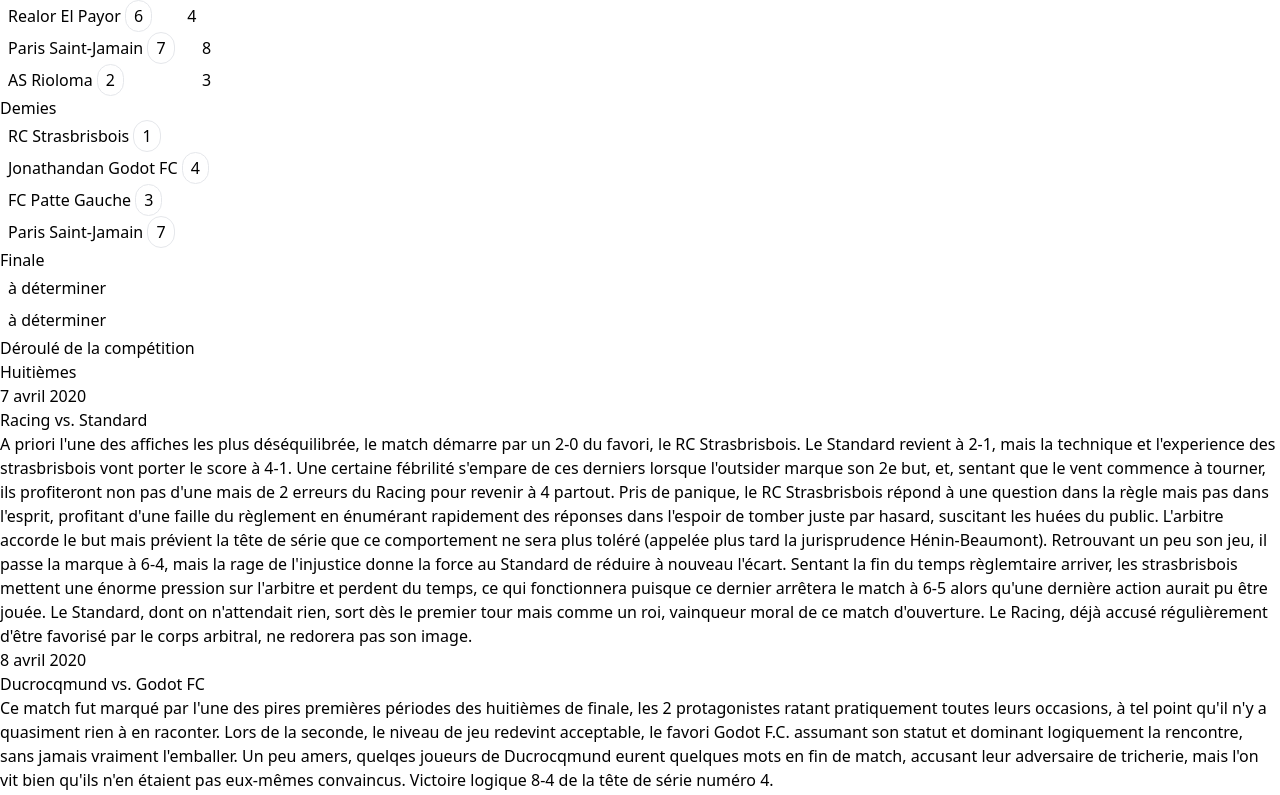
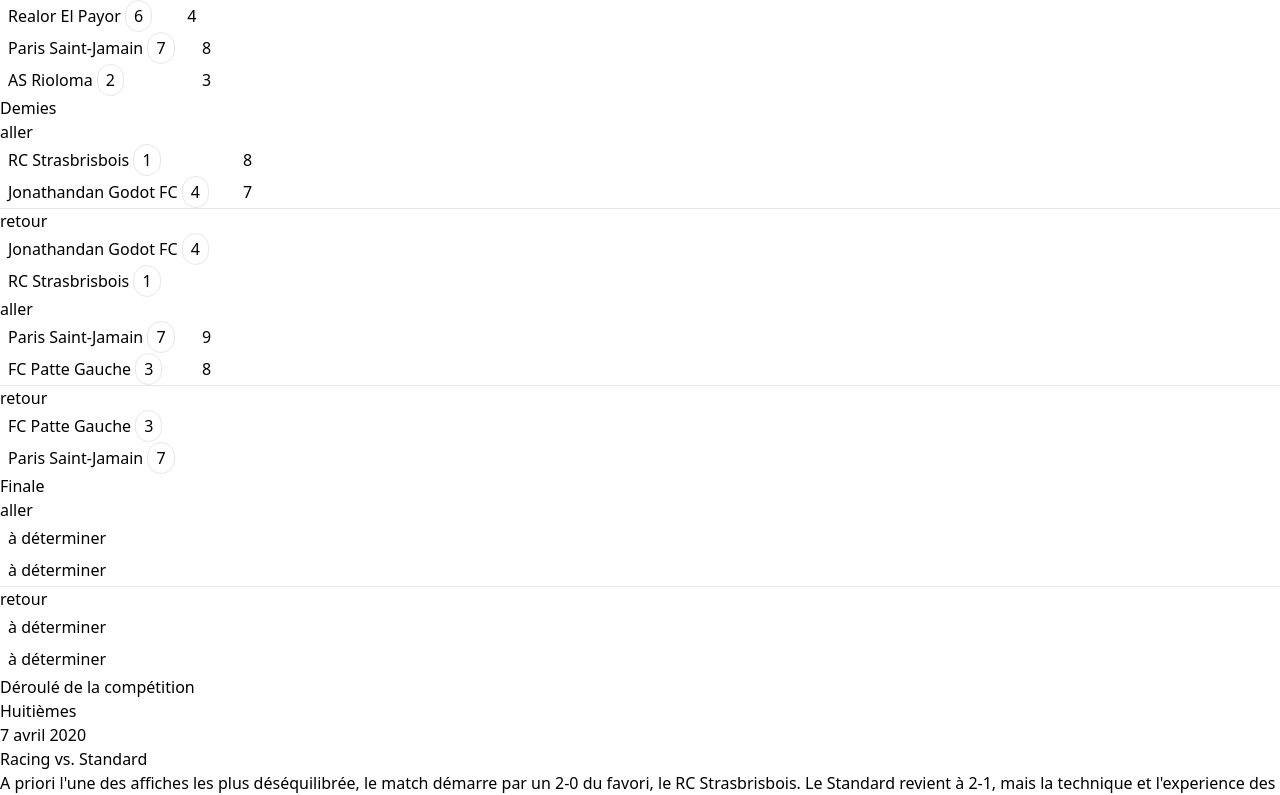
Before and after one commit to AlfredWallace/LeGrandTournoiDeLAfterFoot, a Vue app: page / in a window 1280 px wide. Shown: the part 768-1563 px from the top of the page. Built offline with nearby package versions, Linux system fonts and the light colour scheme.

Commit message:
Refactoring to take into account semi-finals and finals, played on two legs

```diff
--- a/src/App.vue
+++ b/src/App.vue
@@ -79,7 +79,8 @@ export default {
       return [
         new Match(
           16,
-          1,
+          0,
+          null,
           new Date(2020, 3, 7),
           new Side(this.teams.gbr, 6),
           new Side(this.teams.max, 5),
@@ -93,7 +94,8 @@ export default {
         ),
         new Match(
           16,
-          2,
+          1,
+          null,
           new Date(2020, 3, 9),
           new Side(this.teams.edm, 4),
           new Side(this.teams.kdi, 7),
@@ -108,7 +110,8 @@ export default {
         ),
         new Match(
           16,
-          3,
+          2,
+          null,
           new Date(2020, 3, 15),
           new Side(this.teams.dpe, 8),
           new Side(this.teams.jth, 7),
@@ -119,7 +122,8 @@ export default {
         ),
         new Match(
           16,
-          4,
+          3,
+          null,
           new Date(2020, 3, 8),
           new Side(this.teams.pdu, 4),
           new Side(this.teams.jmh, 8),
@@ -129,7 +133,8 @@ export default {
         ),
         new Match(
           16,
-          5,
+          4,
+          null,
           new Date(2020, 3, 16),
           new Side(this.teams.jro, 11),
           new Side(this.teams.aro, 4),
@@ -139,7 +144,8 @@ export default {
         ),
         new Match(
           16,
-          6,
+          5,
+          null,
           new Date(2020, 3, 14),
           new Side(this.teams.fpi, 7),
           new Side(this.teams.llp, 9),
@@ -157,7 +163,8 @@ export default {
         ),
         new Match(
           16,
-          7,
+          6,
+          null,
           new Date(2020, 3, 10),
           new Side(this.teams.nja, 10),
           new Side(this.teams.lch, 2),
@@ -169,7 +176,8 @@ export default {
         ),
         new Match(
           16,
-          8,
+          7,
+          null,
           new Date(2020, 3, 13),
           new Side(this.teams.pve, 3),
           new Side(this.teams.dri, 9),
@@ -181,7 +189,8 @@ export default {
         ),
         new Match(
           8,
-          1,
+          0,
+          null,
           new Date(2020, 3, 20),
           new Side(this.teams.gbr, 9),
           new Side(this.teams.kdi, 8),
@@ -198,7 +207,8 @@ export default {
         ),
         new Match(
           8,
-          2,
+          1,
+          null,
           new Date(2020, 3, 22),
           new Side(this.teams.dpe, 7),
           new Side(this.teams.jmh, 8),
@@ -216,7 +226,8 @@ export default {
         ),
         new Match(
           8,
-          3,
+          2,
+          null,
           new Date(2020, 3, 21),
           new Side(this.teams.jro, 8),
           new Side(this.teams.llp, 4),
@@ -227,7 +238,8 @@ export default {
         ),
         new Match(
           8,
-          4,
+          3,
+          null,
           new Date(2020, 3, 23),
           new Side(this.teams.nja, 8),
           new Side(this.teams.dri, 3),
@@ -243,28 +255,38 @@ export default {
             " La bronca descendant des tribunes est spectaculaire, mais justifiée. Messieurs de la Rioloma, le sport ne vous dit pas merci. Dans les couloirs, les organisateurs sont remontés et les sanctions des instances pourraient tomber" +
             " rapidement. L'amende, et je ne parle pas que d'argent, pourrait être salée."
         ),
-        new Match(4, 1, null, new Side(this.teams.gbr, null), new Side(this.teams.jmh, null), ""),
-        new Match(4, 2, null, new Side(this.teams.jro, null), new Side(this.teams.nja, null), ""),
-        new Match(2, 1, null, null, null, "")
+        // TODO aller FCS reçoit JGFC : 0-1 / 0-2 chaud / 1-2 / 2-2 / 3-2 / 4-2 / 5-2 énorme but magnifique / 6-2 / 6-3 l'espoir renaît / 7-3 contre ultra rapide / 7-4 / 7-5 / 8-5 but à domicile / 8-6 la fin approche / 8-7 beau résultat
+        new Match(4, 0, 0, new Date(2020, 3, 28), new Side(this.teams.gbr, 8), new Side(this.teams.jmh, 7), "Résumé à venir."),
+        new Match(4, 0, 1, new Date(2020, 3, 30), new Side(this.teams.jmh, null), new Side(this.teams.gbr, null), ""),
+        // TODO aller PSJ reçoit FCPG : 0-1 d'entrée / 1-1 beau but / 1-2 / 2-2 arbitrage un peu domicile / 2-3 / 3-3 but maison / 3-4 direct après / 5-4 incroyable but du rond central / 5-5 égalisation dans la confusion
+        // TODO 5-6 grosse perf du FCPG / 6-6 / 6-7 ohlala / 7-7 gros gros match coup pour coup saibo / 7-8 on entre dans temps additionnel / 8-8 incroyable / 9-8 SUR LE FIL
+        new Match(4, 1, 0, new Date(2020, 3, 27), new Side(this.teams.nja, 9), new Side(this.teams.jro, 8), "Résumé à venir."),
+        new Match(4, 1, 1, new Date(2020, 3, 29), new Side(this.teams.jro, null), new Side(this.teams.nja, null), ""),
+        new Match(2, 0, 0, null, null, null, ""),
+        new Match(2, 0, 1, null, null, null, "")
       ];
     },
     rounds() {
       return [
         new Round(
           "Huitièmes",
-          this.matches.filter(match => match.round === 16)
+          this.matches.filter(match => match.round === 16),
+          false
         ),
         new Round(
           "Quarts",
-          this.matches.filter(match => match.round === 8)
+          this.matches.filter(match => match.round === 8),
+          false
         ),
         new Round(
           "Demies",
-          this.matches.filter(match => match.round === 4)
+          this.matches.filter(match => match.round === 4),
+          true
         ),
         new Round(
           "Finale",
-          this.matches.filter(match => match.round === 2)
+          this.matches.filter(match => match.round === 2),
+          true
         )
       ];
     }
--- /dev/null
+++ b/src/components/BracketLeggedMatchesComponent.vue
@@ -0,0 +1,55 @@
+<template>
+  <div class="shadow-md my-2 font-mono border border-solid p-1">
+    <div v-if="this.leggedMatch.length > 0">
+      <div v-for="(match, index) in leggedMatch" :key="index">
+        <h4 class="text-xs italic text-gray-600">{{ match.legOrder === 0 ? "aller" : "retour" }}</h4>
+        <table class="w-full overflow-hidden">
+          <tbody>
+            <BracketSideComponent :side="match.home" :side-wins="isOver && ((firstTeamWins && index === 0) || (!firstTeamWins && index === 1))"></BracketSideComponent>
+            <BracketSideComponent :side="match.away" :side-wins="isOver && ((firstTeamWins && index === 1) || (!firstTeamWins && index === 0))"></BracketSideComponent>
+          </tbody>
+        </table>
+        <hr v-if="index === 0" class="my-2" />
+      </div>
+    </div>
+  </div>
+</template>
+
+<script>
+import BracketSideComponent from "./BracketSideComponent";
+export default {
+  name: "BracketLeggedMatchesComponent",
+  components: { BracketSideComponent },
+  props: {
+    leggedMatch: {
+      type: Array,
+      required: true
+    }
+  },
+  computed: {
+    isOver() {
+      return (
+        this.leggedMatch[0].home &&
+        this.leggedMatch[0].away &&
+        this.leggedMatch[0].home.score !== null &&
+        this.leggedMatch[1].home.score !== null &&
+        this.leggedMatch[0].away.score !== null &&
+        this.leggedMatch[1].away.score !== null
+      );
+    },
+    firstTeamScore() {
+      return this.leggedMatch[0].home.score + this.leggedMatch[1].away.score;
+    },
+    secondTeamScore() {
+      return this.leggedMatch[0].away.score + this.leggedMatch[1].home.score;
+    },
+    firstTeamWins() {
+      return (
+        this.firstTeamScore > this.secondTeamScore || (this.firstTeamScore === this.secondTeamScore && this.leggedMatch[1].away.score > this.leggedMatch[0].away.score)
+      );
+    }
+  }
+};
+</script>
+
+<style scoped></style>
--- a/src/components/BracketMatchComponent.vue
+++ b/src/components/BracketMatchComponent.vue
@@ -1,9 +1,9 @@
 <template>
-  <div class="shadow-md my-2 table-fixed font-mono border border-solid">
+  <div class="shadow-md my-2 font-mono border border-solid">
     <table class="w-full overflow-hidden">
       <tbody>
-        <BracketSideComponent :side="match.home" :otherSideScore="match.away ? match.away.score : null"></BracketSideComponent>
-        <BracketSideComponent :side="match.away" :otherSideScore="match.home ? match.home.score : null"></BracketSideComponent>
+        <BracketSideComponent :side="match.home" :side-wins="firstTeamWins"></BracketSideComponent>
+        <BracketSideComponent :side="match.away" :side-wins="!firstTeamWins"></BracketSideComponent>
       </tbody>
     </table>
   </div>
@@ -23,6 +23,11 @@ export default {
       type: Match,
       required: true
     }
+  },
+  computed: {
+    firstTeamWins() {
+      return this.match.home.score > this.match.away.score;
+    }
   }
 };
 </script>
--- a/src/components/BracketRoundComponent.vue
+++ b/src/components/BracketRoundComponent.vue
@@ -3,8 +3,11 @@
     <h3 class="shadow-lg p-2 mb-2 border border-solid font-semibold text-xl">
       {{ round.title }}
     </h3>
-    <div class="flex flex-col justify-around flex-grow">
+    <div class="flex flex-col justify-around flex-grow" v-if="!round.legged">
       <BracketMatchComponent v-for="(match, index) in orderedMatches" :key="index" :match="match"></BracketMatchComponent>
+    </div>
+    <div v-else class="flex flex-col justify-around flex-grow">
+      <BracketLeggedMatchesComponent v-for="(leggedMatch, index) in leggedMatches" :key="index" :legged-match="leggedMatch"></BracketLeggedMatchesComponent>
     </div>
   </div>
 </template>
@@ -12,10 +15,11 @@
 <script>
 import { Round } from "../types";
 import BracketMatchComponent from "./BracketMatchComponent";
+import BracketLeggedMatchesComponent from "./BracketLeggedMatchesComponent";
 
 export default {
   name: "BracketRoundComponent",
-  components: { BracketMatchComponent },
+  components: { BracketLeggedMatchesComponent, BracketMatchComponent },
   props: {
     round: {
       type: Round,
@@ -25,6 +29,18 @@ export default {
   computed: {
     orderedMatches() {
       return this.round.matches.slice().sort((matchA, matchB) => matchA.order - matchB.order);
+    },
+    leggedMatches() {
+      if (!this.round.legged) {
+        return [];
+      }
+
+      let result = [];
+      for (let i = 0; i < this.round.matches.length; i++) {
+        result[this.round.matches[i].order] = result[this.round.matches[i].order] || [];
+        result[this.round.matches[i].order].push(this.round.matches[i]);
+      }
+      return result;
     }
   }
 };
--- a/src/components/BracketSideComponent.vue
+++ b/src/components/BracketSideComponent.vue
@@ -28,14 +28,11 @@ export default {
     side: {
       type: Side
     },
-    otherSideScore: {
-      type: Number
+    sideWins: {
+      type: Boolean
     }
   },
   computed: {
-    sideWins() {
-      return this.side && this.otherSideScore !== null && this.side.score > this.otherSideScore;
-    },
     rankPillClasses() {
       if (!this.side) {
         return "";
--- a/src/types.js
+++ b/src/types.js
@@ -14,9 +14,10 @@ export class Side {
 }
 
 export class Match {
-  constructor(round, order, date, home, away, summary) {
+  constructor(round, order, legOrder, date, home, away, summary) {
     this.round = round;
     this.order = order;
+    this.legOrder = legOrder;
     this.date = date;
     this.readableDate = formatDate(date);
     this.home = home;
@@ -26,9 +27,10 @@ export class Match {
 }
 
 export class Round {
-  constructor(title, matches) {
+  constructor(title, matches, legged) {
     this.title = title;
     this.matches = matches;
+    this.legged = legged;
   }
 }
 
```
